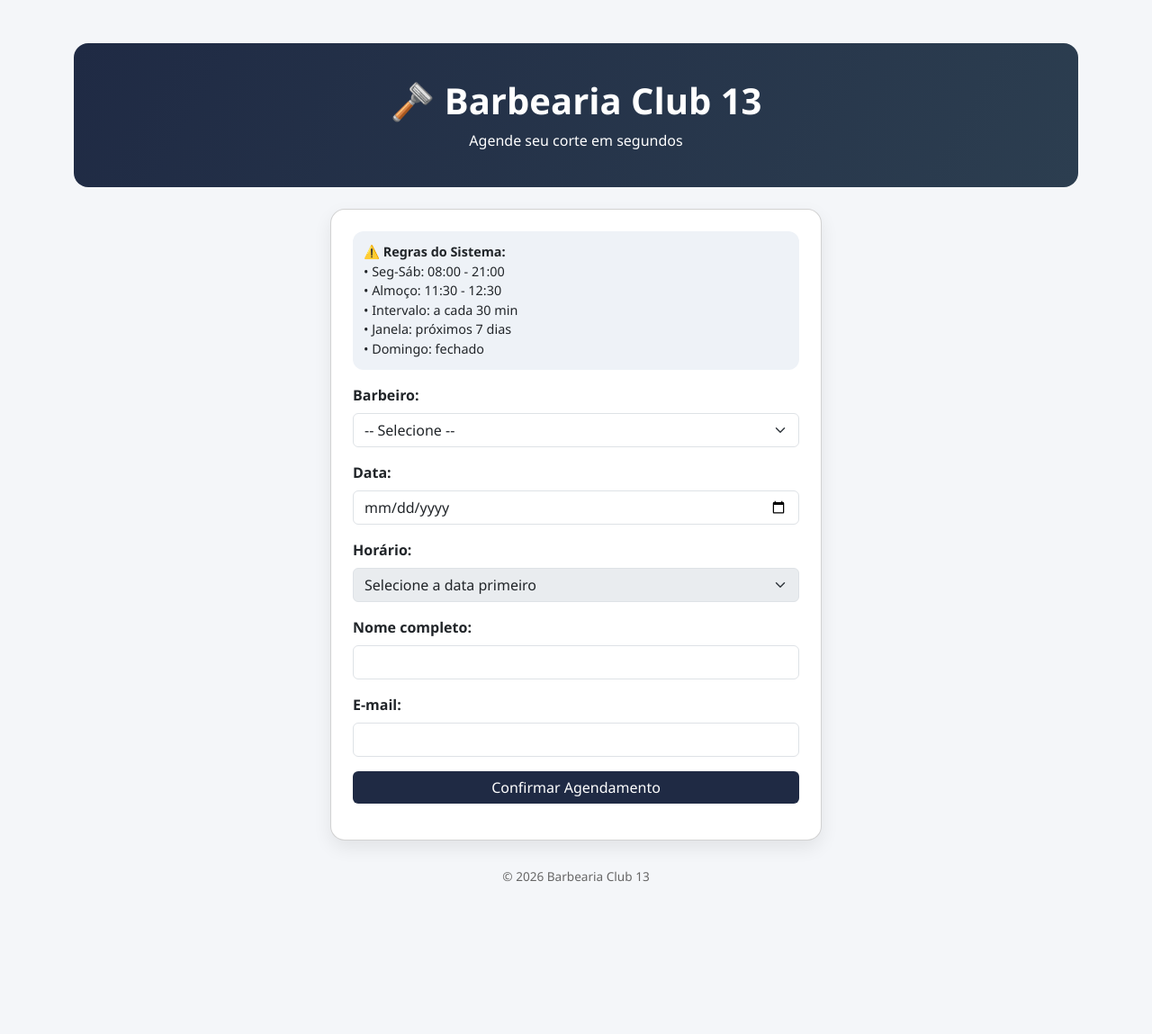
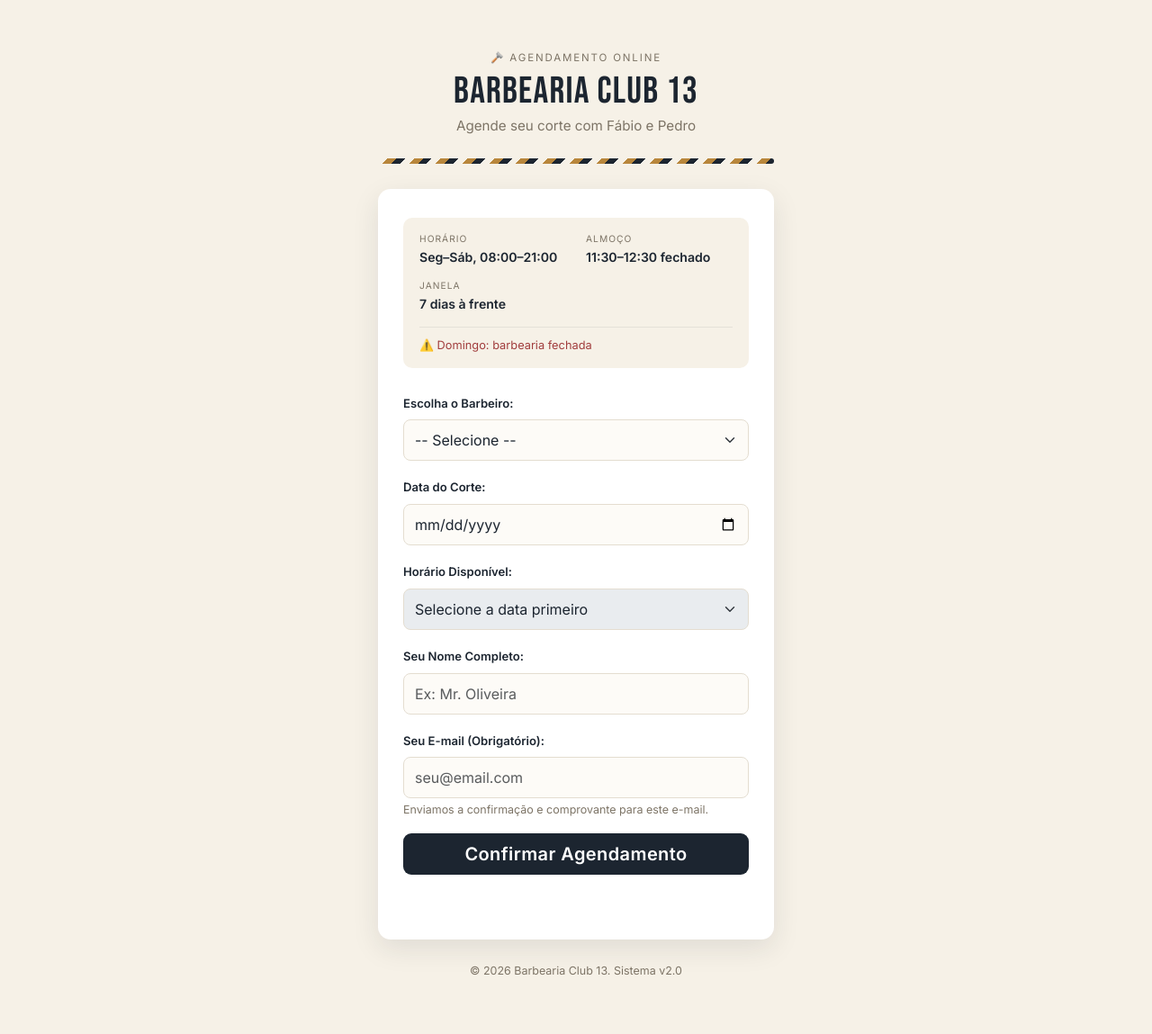
Before and after one commit to chessruangabriel-sudo/barbearia-club-13, a Flask app: page / in a window 1280 px wide. Shown: the whole page at 90% size. Before the commit the page ends 980 px from the top, so only its background shows below. Run offline with Flask 3, Linux system fonts and the light colour scheme.

Commit message:
Redesenha index e agenda, melhora robustez do envio de email

```diff
--- a/app.py
+++ b/app.py
@@ -3,8 +3,11 @@ import sqlite3
 import smtplib
 from datetime import datetime
 from email.mime.text import MIMEText
-from email.mime.multipart import MIMEMultipart
+from email.header import Header
 from flask import Flask, request, jsonify, send_from_directory, render_template
+from dotenv import load_dotenv
+
+load_dotenv()
 
 app = Flask(__name__)
 DB_NAME = "barbearia.db"
@@ -13,76 +16,62 @@ BARBEARIA_NOME = "Barbearia Club 13"
 JANELA_DIAS = 7
 HORARIO_ABERTURA = 8
 HORARIO_FECHAMENTO = 21
+SMTP_HOST = os.environ.get("SMTP_HOST", "barbeariaclub298@gmail.com")
+SMTP_PORT = int(os.environ.get("SMTP_PORT", "587"))
+SMTP_USER = os.environ.get("SMTP_USER")
+SMTP_PASS = os.environ.get("SMTP_PASS")
 
-# ==========================================================
-# CONFIGURAÇÃO DE E-MAIL (fixo + senha no Render)
-# ==========================================================
-SMTP_HOST = "smtp.gmail.com"
-SMTP_PORT = 587
-SMTP_USER = "barbeariaclub298@gmail.com"
-SMTP_PASS = os.environ.get("SMTP_PASS")  # coloque no Render
+BARBEIROS = {1: "Fabio Farias", 2: "Pedro Lima"}
+
 
 def init_db():
     if not os.path.exists(DB_NAME):
         conn = sqlite3.connect(DB_NAME)
         c = conn.cursor()
         c.execute('CREATE TABLE barbeiros (id INTEGER PRIMARY KEY, nome TEXT)')
-        c.execute('''CREATE TABLE reservas (
-            id INTEGER PRIMARY KEY,
-            barbeiro_id INTEGER,
-            data TEXT,
-            hora TEXT,
-            nome_cliente TEXT,
-            email_cliente TEXT
-        )''')
+        c.execute('CREATE TABLE reservas (id INTEGER PRIMARY KEY, barbeiro_id INTEGER, data TEXT, hora TEXT, nome_cliente TEXT, email_cliente TEXT)')
         c.execute("INSERT INTO barbeiros VALUES (1, 'Fabio Farias')")
         c.execute("INSERT INTO barbeiros VALUES (2, 'Pedro Lima')")
         conn.commit()
         conn.close()
-        print("✅ Banco criado")
 
-def enviar_email(destinatario, cliente, data, hora, barbeiro):
-    if not SMTP_PASS:
-        print("⚠️ SMTP_PASS não configurado. Email NÃO enviado.")
-        return False
-    try:
-        msg = MIMEMultipart()
-        msg["From"] = f"{BARBEARIA_NOME} <{SMTP_USER}>"
-        msg["To"] = destinatario
-        msg["Subject"] = "✂️ Confirmação do seu corte - Barbearia Club 13"
 
-        corpo = f"""
-        <html>
-        <body style="font-family:Arial; color:#2c3e50;">
-            <h2>✂️ Barbearia Club 13</h2>
-            <p>Olá <strong>{cliente}</strong>, seu horário foi confirmado!</p>
-            <ul>
-                <li><strong>📅 Data:</strong> {data}</li>
-                <li><strong>🕐 Hora:</strong> {hora}</li>
-                <li><strong>💈 Barbeiro:</strong> {barbeiro}</li>
-            </ul>
-            <p>Nos vemos na barbearia! 😎</p>
-            <hr>
-            <small>Barbearia Club 13 - Sistema v2.1</small>
-        </body>
-        </html>
-        """
-        msg.attach(MIMEText(corpo, "html"))
+# Chamado no nível do módulo: gunicorn importa "app:app" e nunca executa o
+# bloco "if __name__ == '__main__'", então init_db() precisa rodar aqui fora,
+# senão as tabelas nunca são criadas em produção.
+init_db()
 
-        server = smtplib.SMTP(SMTP_HOST, SMTP_PORT)
+
+def enviar_email_confirmacao(destinatario, cliente, data_corte, hora_corte, barbeiro_nome):
+    """Envia e-mail de confirmação via SMTP+STARTTLS. Lança exceção se falhar (tratado pelo caller)."""
+    if not SMTP_USER or not SMTP_PASS:
+        raise RuntimeError("SMTP_USER/SMTP_PASS ausentes nas variáveis de ambiente")
+
+    corpo = (
+        f"Olá {cliente},\n\n"
+        f"Seu agendamento na {BARBEARIA_NOME} está confirmado:\n\n"
+        f"Barbeiro: {barbeiro_nome}\n"
+        f"Data: {data_corte}\n"
+        f"Horário: {hora_corte}\n\n"
+        f"Até breve!"
+    )
+    msg = MIMEText(corpo, _charset="utf-8")
+    msg["Subject"] = Header(f"Confirmação de Agendamento - {BARBEARIA_NOME}", "utf-8")
+    msg["From"] = SMTP_USER
+    msg["To"] = destinatario
+
+    with smtplib.SMTP(SMTP_HOST, SMTP_PORT, timeout=10) as server:
         server.starttls()
         server.login(SMTP_USER, SMTP_PASS)
-        server.send_message(msg)
-        server.quit()
-        print(f"✅ Email enviado para {destinatario}")
-        return True
-    except Exception as e:
-        print(f"❌ Erro ao enviar email: {e}")
-        return False
+        recusados = server.sendmail(SMTP_USER, [destinatario], msg.as_string())
+        if recusados:
+            raise smtplib.SMTPRecipientsRefused(recusados)
+
 
 @app.route('/')
 def home():
     return send_from_directory('templates', 'index.html')
+
 
 @app.route('/agendar', methods=['POST'])
 def agendar():
@@ -93,6 +82,9 @@ def agendar():
         hora_corte = data['hora']
         cliente = data['cliente']
         email = data['email']
+
+        if barbeiro_id not in BARBEIROS:
+            return jsonify({"erro": "Barbeiro inválido"}), 400
 
         hoje = datetime.now().date()
         data_obj = datetime.strptime(data_corte, "%Y-%m-%d").date()
@@ -117,27 +109,42 @@ def agendar():
 
         conn = sqlite3.connect(DB_NAME)
         c = conn.cursor()
-        c.execute('SELECT id FROM reservas WHERE barbeiro_id = ? AND data = ? AND hora = ?',
-                  (barbeiro_id, data_corte, hora_corte))
+        c.execute(
+            'SELECT id FROM reservas WHERE barbeiro_id = ? AND data = ? AND hora = ?',
+            (barbeiro_id, data_corte, hora_corte)
+        )
         if c.fetchone():
             conn.close()
             return jsonify({"erro": "Horario no disponible"}), 400
 
-        c.execute('INSERT INTO reservas (barbeiro_id, data, hora, nome_cliente, email_cliente) VALUES (?, ?, ?, ?, ?)',
-                  (barbeiro_id, data_corte, hora_corte, cliente, email))
+        c.execute(
+            'INSERT INTO reservas (barbeiro_id, data, hora, nome_cliente, email_cliente) VALUES (?, ?, ?, ?, ?)',
+            (barbeiro_id, data_corte, hora_corte, cliente, email)
+        )
         conn.commit()
         conn.close()
 
-        nome_barbeiro = "Fabio Farias" if barbeiro_id == 1 else "Pedro Lima"
-        email_ok = enviar_email(email, cliente, data_corte, hora_corte, nome_barbeiro)
-
-        if email_ok:
-            return jsonify({"sucesso": f"¡Agendado! Confirmación enviada a {email}"}), 201
-        else:
-            return jsonify({"sucesso": "¡Agendado! (Email no enviado)"}), 201
+        try:
+            enviar_email_confirmacao(email, cliente, data_corte, hora_corte, BARBEIROS[barbeiro_id])
+            print(f"[OK] E-mail enviado para {email}")
+            return jsonify({"sucesso": f"Agendado! Confirmacion enviada a {email}", "email_enviado": True}), 201
+        except Exception as email_err:
+            print(f"[AVISO] Falha no envio de e-mail para {email}: {type(email_err).__name__}: {email_err}")
+            return jsonify({"sucesso": "Agendado! (Falha no envio do e-mail de confirmação, mas seu horário está garantido)", "email_enviado": False}), 201
 
     except Exception as e:
         return jsonify({"erro": f"Error: {str(e)}"}), 500
+
+
+DIAS_SEMANA = ["Segunda-feira", "Terça-feira", "Quarta-feira", "Quinta-feira", "Sexta-feira", "Sábado", "Domingo"]
+MESES = ["janeiro", "fevereiro", "março", "abril", "maio", "junho", "julho",
+         "agosto", "setembro", "outubro", "novembro", "dezembro"]
+
+
+def formatar_data_extenso(data_iso):
+    d = datetime.strptime(data_iso, "%Y-%m-%d").date()
+    return f"{DIAS_SEMANA[d.weekday()]}, {d.day} de {MESES[d.month - 1]}"
+
 
 @app.route('/agenda/<barbeiro>')
 def agenda(barbeiro):
@@ -152,15 +159,30 @@ def agenda(barbeiro):
 
     conn = sqlite3.connect(DB_NAME)
     c = conn.cursor()
-    c.execute('SELECT data, hora, nome_cliente FROM reservas WHERE barbeiro_id = ? ORDER BY data, hora', (bid,))
+    c.execute(
+        'SELECT data, hora, nome_cliente FROM reservas WHERE barbeiro_id = ? ORDER BY data, hora',
+        (bid,)
+    )
     reservas = c.fetchall()
     conn.close()
 
-    return render_template("agenda.html", nome=nome, reservas=reservas)
+    hoje = datetime.now().date().isoformat()
+    dias = {}
+    for data, hora, cliente in reservas:
+        dias.setdefault(data, []).append({"hora": hora, "cliente": cliente})
 
-# ✅ IMPORTANTE: init_db fora do if __name__
-init_db()
+    agenda_por_dia = [
+        {
+            "data_extenso": formatar_data_extenso(data),
+            "hoje": data == hoje,
+            "horarios": horarios
+        }
+        for data, horarios in dias.items()
+    ]
+
+    return render_template('agenda.html', nome=nome, agenda_por_dia=agenda_por_dia, total=len(reservas))
+
 
 if __name__ == '__main__':
-    port = int(os.environ.get("PORT", 5000))
-    app.run(host='0.0.0.0', port=port, debug=False)
+    print("Barbearia iniciada")
+    app.run(host='0.0.0.0', port=5000, debug=False)
--- a/templates/index.html
+++ b/templates/index.html
@@ -3,79 +3,198 @@
 <head>
     <meta charset="UTF-8">
     <meta name="viewport" content="width=device-width, initial-scale=1.0">
-  <title>Barbearia Club 13</title>
+    <title>Agendamento - Barbearia Club 13</title>
     <link href="https://cdn.jsdelivr.net/npm/bootstrap@5.3.0/dist/css/bootstrap.min.css" rel="stylesheet">
+    <link rel="preconnect" href="https://fonts.googleapis.com">
+    <link rel="preconnect" href="https://fonts.gstatic.com" crossorigin>
+    <link href="https://fonts.googleapis.com/css2?family=Bebas+Neue&family=Inter:wght@400;500;600;700&display=swap" rel="stylesheet">
     <style>
-    body { background: #f4f6f9; font-family: 'Segoe UI', sans-serif; }
-    .hero { background: linear-gradient(120deg, #1f2a44, #2c3e50); color: white; padding: 40px; border-radius: 16px; }
-    .card { border-radius: 16px; box-shadow: 0 8px 20px rgba(0,0,0,0.08); }
-    .btn-primary { background: #1f2a44; border: none; }
-    .btn-primary:hover { background: #2c3e50; }
-    .rules-info { font-size: 0.9rem; background: #eef2f7; padding: 12px; border-radius: 12px; }
-    .footer { text-align: center; color: #666; font-size: 0.85rem; margin-top: 30px; }
+        :root {
+            --ink: #1c2530;
+            --cream: #f6f1e7;
+            --card: #ffffff;
+            --brass: #b8863b;
+            --muted: #7d7466;
+            --danger: #a13d3d;
+        }
+        * { box-sizing: border-box; }
+        body {
+            background-color: var(--cream);
+            font-family: 'Inter', sans-serif;
+            color: var(--ink);
+            padding: 56px 16px 60px;
+            margin: 0;
+        }
+
+        .brand { max-width: 440px; margin: 0 auto; text-align: center; }
+        .brand .eyebrow {
+            font-size: 0.72rem;
+            letter-spacing: 0.16em;
+            text-transform: uppercase;
+            color: var(--muted);
+            margin-bottom: 8px;
+        }
+        .brand h1 {
+            font-family: 'Bebas Neue', sans-serif;
+            font-size: 2.6rem;
+            letter-spacing: 0.03em;
+            color: var(--ink);
+            margin: 0 0 6px;
+            line-height: 1;
+        }
+        .brand p { color: var(--muted); font-size: 0.95rem; margin: 0; }
+
+        .stripe {
+            max-width: 440px;
+            height: 6px;
+            margin: 24px auto 28px;
+            border-radius: 3px;
+            background: repeating-linear-gradient(
+                -45deg,
+                var(--ink) 0px, var(--ink) 7px,
+                var(--brass) 7px, var(--brass) 14px,
+                var(--cream) 14px, var(--cream) 21px
+            );
+        }
+
+        .card {
+            max-width: 440px;
+            margin: 0 auto;
+            background: var(--card);
+            border-radius: 14px;
+            box-shadow: 0 10px 30px rgba(28,37,48,0.10);
+            border: none;
+            padding: 32px 28px;
+        }
+
+        .rules-info {
+            background: var(--cream);
+            border-radius: 10px;
+            padding: 16px 18px;
+            display: flex;
+            flex-wrap: wrap;
+            gap: 14px 22px;
+            margin-bottom: 26px;
+        }
+        .rules-info .item { flex: 1 1 110px; }
+        .rules-info .label {
+            font-size: 0.64rem;
+            letter-spacing: 0.1em;
+            text-transform: uppercase;
+            color: var(--muted);
+            margin-bottom: 2px;
+        }
+        .rules-info .value { font-weight: 600; color: var(--ink); font-size: 0.88rem; }
+        .rules-info .nota {
+            flex-basis: 100%;
+            font-size: 0.8rem;
+            color: var(--danger);
+            padding-top: 10px;
+            border-top: 1px solid rgba(28,37,48,0.08);
+        }
+
+        .form-label { font-weight: 600; font-size: 0.82rem; color: var(--ink); }
+
+        .form-control, .form-select {
+            border: 1.5px solid #e4ddd0;
+            border-radius: 8px;
+            padding: 10px 12px;
+            font-family: 'Inter', sans-serif;
+            color: var(--ink);
+            background-color: #fdfbf7;
+        }
+        .form-control:focus, .form-select:focus {
+            border-color: var(--brass);
+            box-shadow: 0 0 0 3px rgba(184,134,59,0.18);
+        }
+        .form-text { color: var(--muted); font-size: 0.78rem; }
+
+        .btn-primary {
+            background-color: var(--ink);
+            border: none;
+            font-weight: 600;
+            letter-spacing: 0.02em;
+            border-radius: 9px;
+            transition: background-color 0.18s ease, transform 0.18s ease;
+        }
+        .btn-primary:hover { background-color: var(--brass); transform: translateY(-1px); }
+        .btn-primary:focus-visible { outline: 3px solid var(--brass); outline-offset: 2px; }
+
+        .footer { margin-top: 26px; text-align: center; font-size: 0.78rem; color: var(--muted); }
+
+        @media (prefers-reduced-motion: reduce) {
+            .btn-primary { transition: none; }
+        }
     </style>
 </head>
 <body>
 
-<div class="container py-5">
-  <div class="hero mb-4 text-center">
-    <h1 class="fw-bold">🪒 Barbearia Club 13</h1>
-    <p class="mb-0">Agende seu corte em segundos</p>
+<div class="brand">
+    <div class="eyebrow">🪒 Agendamento Online</div>
+    <h1>Barbearia Club 13</h1>
+    <p>Agende seu corte com Fábio e Pedro</p>
 </div>
 
-  <div class="row justify-content-center">
-    <div class="col-md-6">
-      <div class="card p-4">
-        <div class="rules-info mb-3">
-          <strong>⚠️ Regras do Sistema:</strong><br>
-          • Seg-Sáb: 08:00 - 21:00<br>
-          • Almoço: 11:30 - 12:30<br>
-          • Intervalo: a cada 30 min<br>
-          • Janela: próximos 7 dias<br>
-          • Domingo: fechado
+<div class="stripe"></div>
+
+<div class="card">
+    <div class="rules-info">
+        <div class="item">
+            <div class="label">Horário</div>
+            <div class="value">Seg–Sáb, 08:00–21:00</div>
+        </div>
+        <div class="item">
+            <div class="label">Almoço</div>
+            <div class="value">11:30–12:30 fechado</div>
+        </div>
+        <div class="item">
+            <div class="label">Janela</div>
+            <div class="value">7 dias à frente</div>
+        </div>
+        <div class="nota">⚠️ Domingo: barbearia fechada</div>
     </div>
 
     <form id="agendamentoForm">
         <div class="mb-3">
-            <label class="form-label fw-bold">Barbeiro:</label>
+            <label for="barbeiro" class="form-label">Escolha o Barbeiro:</label>
             <select class="form-select" id="barbeiro" required>
-              <option value="" disabled selected>-- Selecione --</option>
+                <option value="" selected disabled>-- Selecione --</option>
                 <option value="1">Fábio Farias</option>
                 <option value="2">Pedro Lima</option>
             </select>
         </div>
 
         <div class="mb-3">
-            <label class="form-label fw-bold">Data:</label>
+            <label for="data" class="form-label">Data do Corte:</label>
             <input type="date" class="form-control" id="data" required>
         </div>
 
         <div class="mb-3">
-            <label class="form-label fw-bold">Horário:</label>
+            <label for="hora" class="form-label">Horário Disponível:</label>
             <select class="form-select" id="hora" required disabled>
                 <option value="">Selecione a data primeiro</option>
             </select>
         </div>
 
         <div class="mb-3">
-            <label class="form-label fw-bold">Nome completo:</label>
-            <input type="text" class="form-control" id="cliente" required>
+            <label for="cliente" class="form-label">Seu Nome Completo:</label>
+            <input type="text" class="form-control" id="cliente" placeholder="Ex: Mr. Oliveira" required>
         </div>
 
         <div class="mb-3">
-            <label class="form-label fw-bold">E-mail:</label>
-            <input type="email" class="form-control" id="email" required>
+            <label for="email" class="form-label">Seu E-mail (Obrigatório):</label>
+            <input type="email" class="form-control" id="email" placeholder="seu@email.com" required>
+            <div class="form-text">Enviamos a confirmação e comprovante para este e-mail.</div>
         </div>
 
-          <button type="submit" class="btn btn-primary w-100">Confirmar Agendamento</button>
+        <button type="submit" class="btn btn-primary btn-lg w-100 py-2">Confirmar Agendamento</button>
     </form>
 
-        <div id="mensagem" class="mt-3 fw-bold text-center"></div>
-      </div>
-    </div>
+    <div id="mensagem" class="mt-3 text-center fw-bold" style="min-height: 24px;"></div>
 </div>
 
-  <div class="footer">&copy; 2026 Barbearia Club 13</div>
+<div class="footer">
+    &copy; 2026 Barbearia Club 13. Sistema v2.0
 </div>
 
 <script>
```
Also changed, not shown: test_smtp.py (added, +54 -0 lines), templates/agenda.html (deleted). Lines whose indentation alone changed are shown as unchanged.
